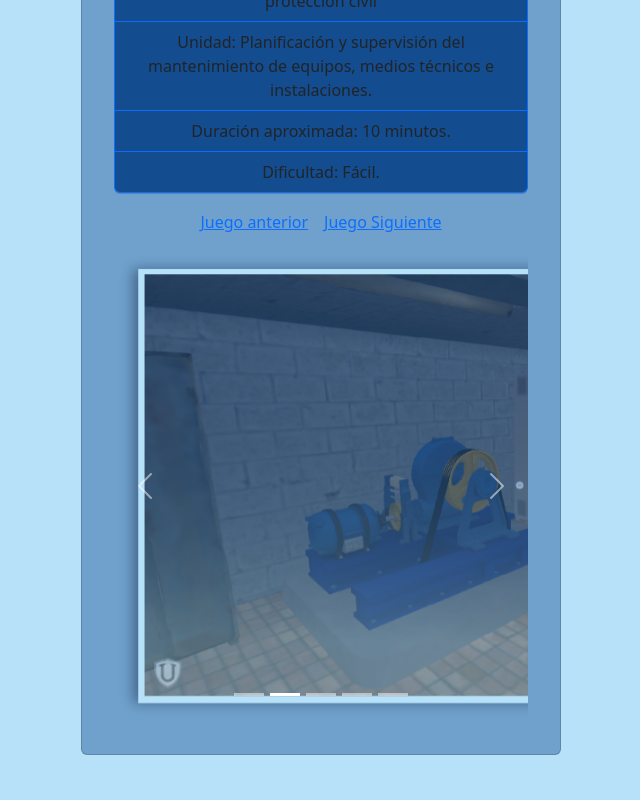
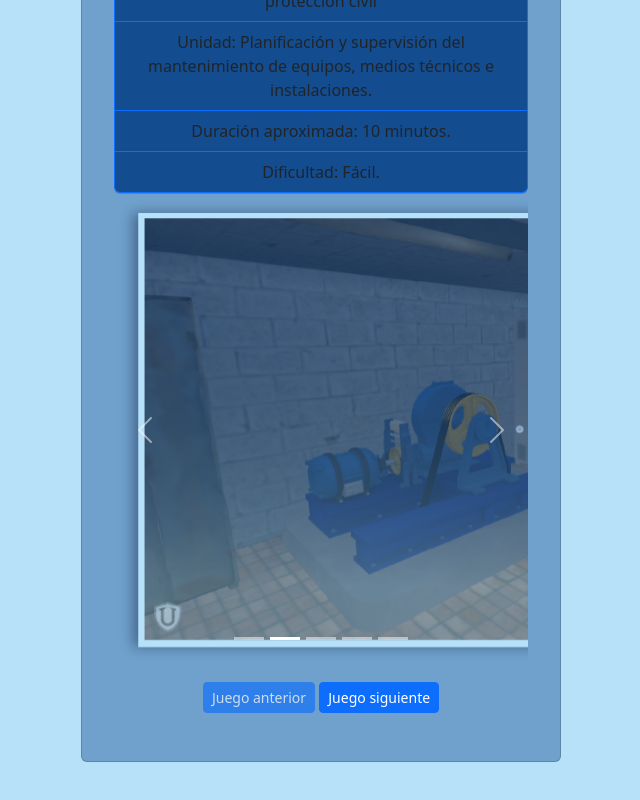
Before and after one commit to Lokitroki/React, a React (Vite) app: page /Game0 in a window 1280 px wide. Shown: the part 1056-1856 px from the top of the page, without its empty margins (319-959 px from the left). Built offline with nearby package versions, Linux system fonts and the light colour scheme.

Commit message:
Botones juegos
Añadimos botones juegos para avanzar o retroceder al siguiente juego.

```diff
--- a/src/Components/Footer.module.css
+++ b/src/Components/Footer.module.css
@@ -4,6 +4,7 @@ footer {
     position: fixed;
     bottom: 0;
     width: 100%;
+    z-index: 9999;
 }
 .redes{
     margin:10px;
--- /dev/null
+++ b/src/Components/NavigationButtons.jsx
@@ -0,0 +1,32 @@
+import React from 'react'
+import { Routes } from '../Components/Routes';
+import Button from 'react-bootstrap/Button';
+import { useNavigate, useLocation } from 'react-router-dom';
+
+function NavigationButtons() {
+    const navigate = useNavigate();
+    const location = useLocation();
+
+    const currentIndex = Routes.findIndex(route => route.path === location.pathname);
+
+    const goBack = () => {
+      if (currentIndex > 0) {
+        navigate(Routes[currentIndex - 1].path);
+      }
+    };
+
+    const goForward = () => {
+      if (currentIndex < Routes.length - 1) {
+        navigate(Routes[currentIndex + 1].path);
+      }
+    };
+
+    return (
+      <div>
+        <Button variant="primary" size="sm" onClick={goBack} disabled={currentIndex <= 0}> Juego anterior </Button>{' '}
+        <Button variant="primary" size="sm" onClick={goForward} disabled={currentIndex >= Routes.length - 1}> Juego siguiente </Button>
+      </div>
+    );
+  }
+
+  export default NavigationButtons;
--- /dev/null
+++ b/src/Components/Routes.jsx
@@ -0,0 +1,8 @@
+export const Routes = [
+    { path: '/Game0' },
+    { path: '/Game1' },
+    { path: '/Game2' },
+    { path: '/Game3' },
+    { path: '/Game4' },
+    { path: '/Game5' },
+];
--- a/src/Screens/Game.jsx
+++ b/src/Screens/Game.jsx
@@ -3,6 +3,7 @@ import styles from './Game.module.css'
 import Card from 'react-bootstrap/Card';
 import ListGroup from 'react-bootstrap/ListGroup';
 import Carousel from 'react-bootstrap/Carousel';
+import NavigationButtons from '../Components/NavigationButtons';
 
 const Game = ({title, images}) => {
   return (
@@ -19,10 +20,6 @@ const Game = ({title, images}) => {
           <ListGroup.Item>Duración aproximada: 10 minutos.</ListGroup.Item>
           <ListGroup.Item>Dificultad: Fácil.</ListGroup.Item>
         </ListGroup>
-        <Card.Body>
-          <Card.Link href="#">Juego anterior</Card.Link>
-          <Card.Link href="#">Juego Siguiente</Card.Link>
-        </Card.Body>
         <Carousel className={styles.carousel}>
         {images.map((image, index) => (
           <Carousel.Item key={index}>
@@ -30,6 +27,9 @@ const Game = ({title, images}) => {
           </Carousel.Item>
         ))}
         </Carousel>
+        <Card.Body>
+          <NavigationButtons/>
+        </Card.Body>
       </Card>
     </div>
   )
```
